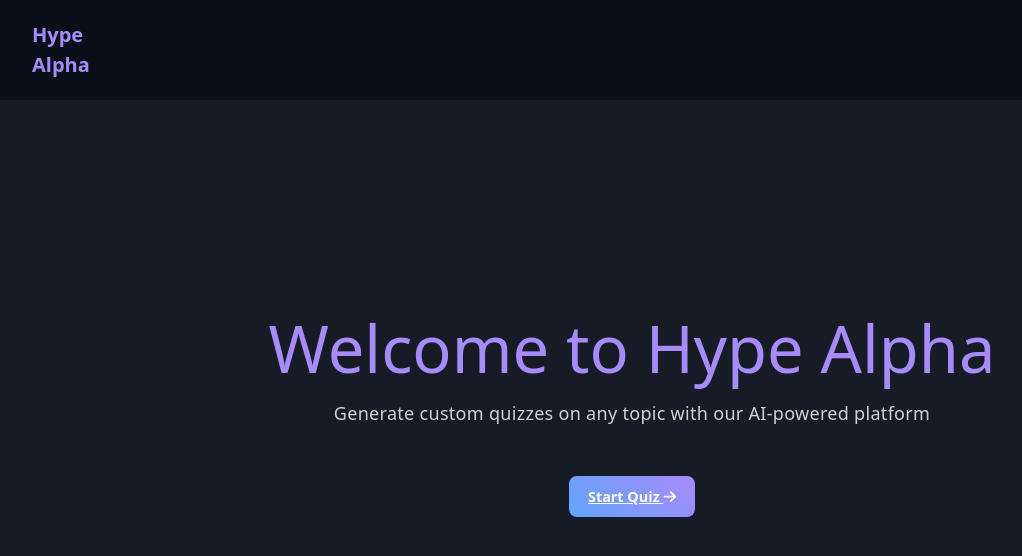
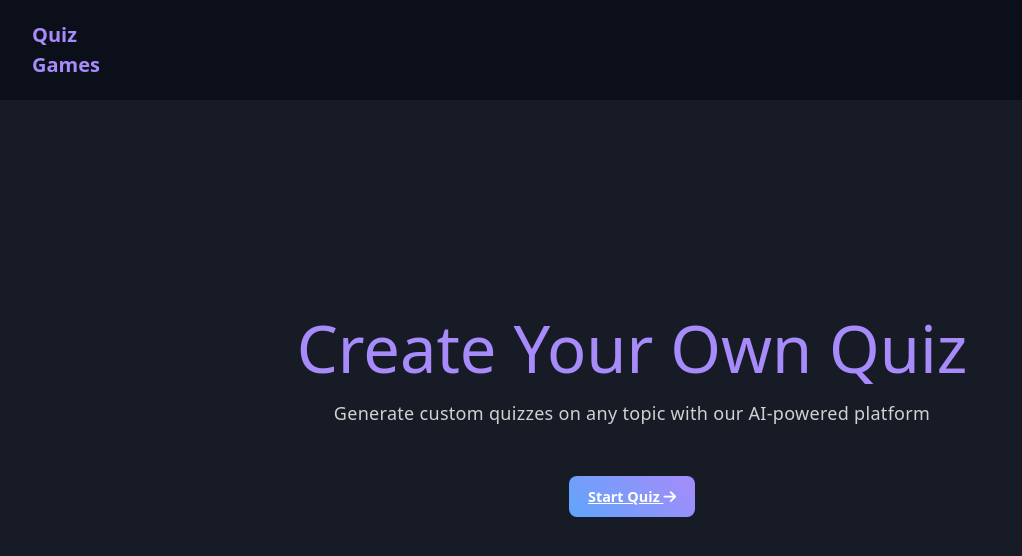
Before and after one commit to phuccan0800/Quiz-Project, a plain HTML site: page index.html in a window 1280 px wide. Shown: the top 556 px of the page, without its empty margins (8-1030 px from the left). Drawn offline with nearby package versions, Linux system fonts and the light colour scheme.

Commit message:
update-Home
update-Home

```diff
--- a/index.html
+++ b/index.html
@@ -21,12 +21,12 @@
   <body>
    <header>
   <div class="header_contet p-2 bg-danger " >
-    <h1 class="title1 d">Hype Alpha</h1>
+    <h1 class="title1 d"> Quiz Games</h1>
     <button class="btn_1 te"><a href="">Dashboard</a></button>
   </div>
    </header>
   <section class="carousel">
-    <h1 class="carousel1">Welcome to Hype Alpha</h1>
+    <h1 class="carousel1">Create Your Own Quiz</h1>
     <p class="carousel2">Generate custom quizzes on any topic with our AI-powered platform</p>
     <button class="carousel3 animate__animated animate__flash animate__infinite"><a href="">Start Quiz</a> <i class="fa-solid fa-arrow-right"></i> </button>
   </section>
```
